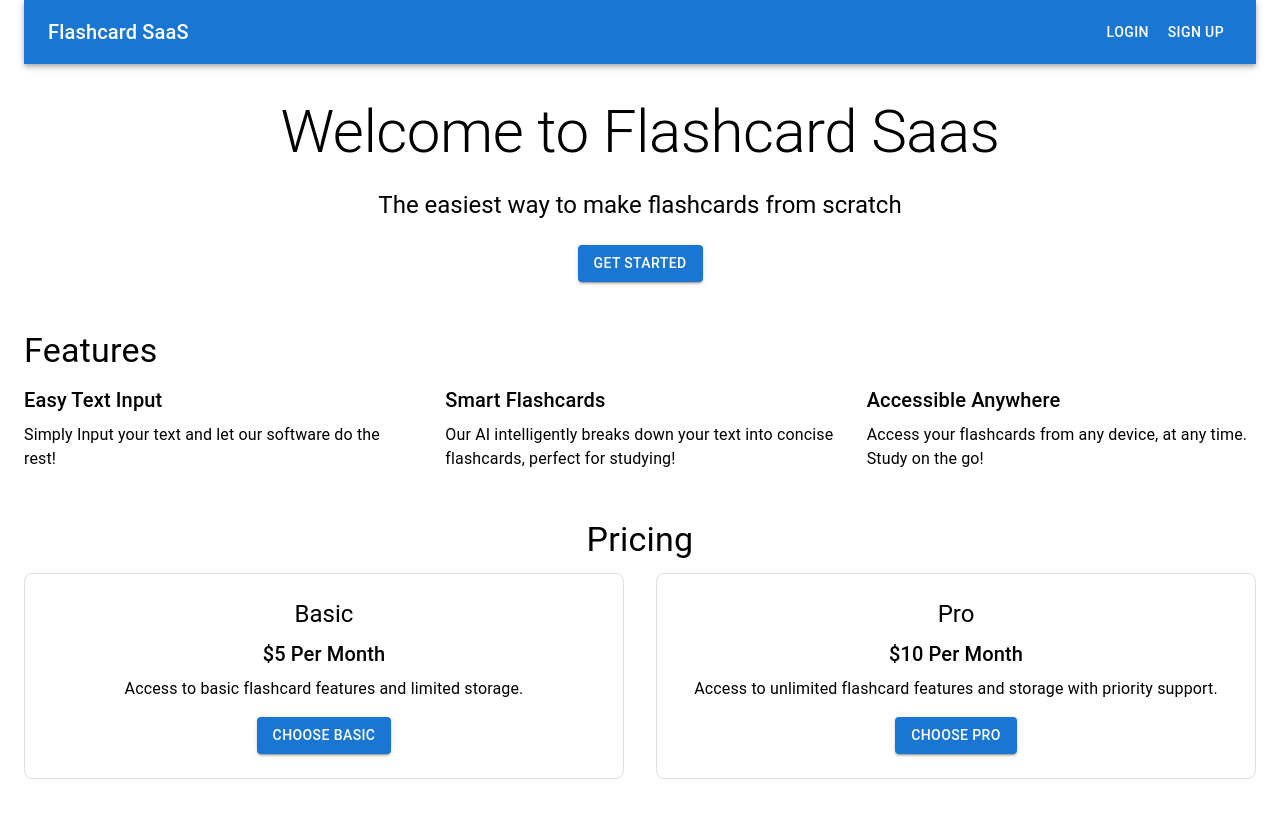
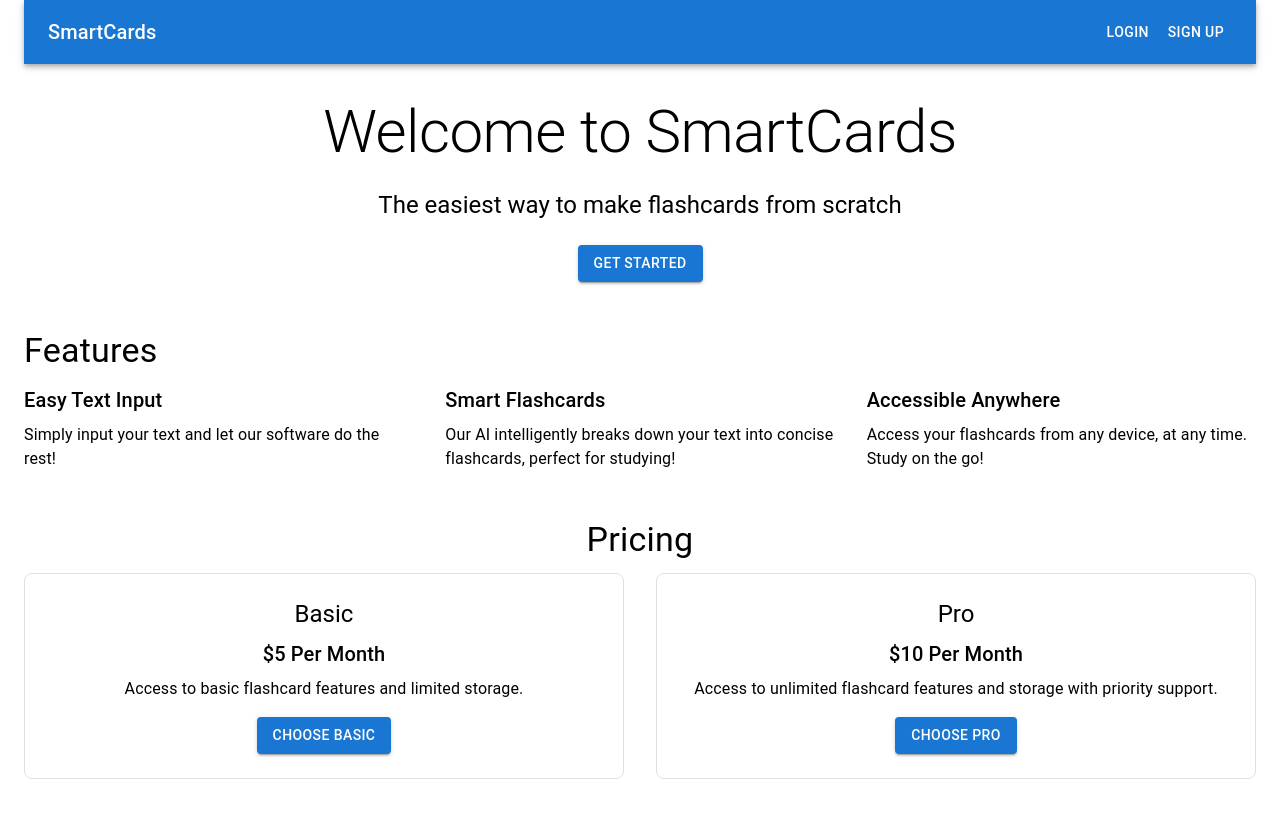
Before and after one commit to Amm1el/AI-Flashcards, a Next.js app: page / in a window 1280 px wide. Shown: the top 818 px of the page. Built offline with nearby package versions, Linux system fonts and the light colour scheme; no server answers.

Commit message:
Added ability traverse through site

```diff
--- a/app/page.js
+++ b/app/page.js
@@ -3,11 +3,13 @@
 import Image from "next/image";
 import getStripe from '@/utils/get-stripe'
 import { SignedIn, SignedOut, UserButton } from '@clerk/nextjs'
-import { Container, AppBar, Toolbar, Typography, Button, Box, } from '@mui/material'
+import { useClerk } from "@clerk/clerk-react";
+import { Container, AppBar, Toolbar, Typography, Button, Box } from '@mui/material'
 import Head from 'next/head'
 import Grid from '@mui/material/Grid';
 
 export default function Home() {
+  const { signOut } = useClerk();
 
   const handleSubmit = async () => {
     const checkoutSession = await fetch('/api/checkout_session', {
@@ -34,93 +36,93 @@ export default function Home() {
     }
   }
 
-
   return (
     <Container maxWidth={false}>
       <Head>
-        <title>Flashcard Saas</title>
-        <meta name = "description" content="Create flashcard from your text"/>
+        <title>SmartCards</title>
+        <meta name="description" content="Create flashcards from your text"/>
       </Head>
 
       <AppBar position="static">
         <Toolbar>
-          <Typography variant = "h6" style={{flexGrow: 1}}>
-            Flashcard SaaS</Typography>
+          <Typography variant="h6" style={{ flexGrow: 1 }}>
+            SmartCards
+          </Typography>
           <SignedOut>
             <Button color="inherit" href='/sign-in'>Login</Button>
             <Button color="inherit" href='/sign-up'>Sign Up</Button>
           </SignedOut>
+          <SignedIn>
+            <Button color='inherit' href='/flashcards'>View Flashcards</Button>
+            <Button color="inherit" onClick={() => signOut()}>Sign Out</Button>
+          </SignedIn>
         </Toolbar>
       </AppBar>
 
-      <Box sx={{
-        textAlign:'center', my: 4
-      }}>
-        <Typography variant = "h2" gutterBottom>Welcome to Flashcard Saas</Typography>
-        <Typography variant = "h5" gutterBottom>
-          {' '}
+      <Box sx={{ textAlign: 'center', my: 4 }}>
+        <Typography variant="h2" gutterBottom>Welcome to SmartCards</Typography>
+        <Typography variant="h5" gutterBottom>
           The easiest way to make flashcards from scratch
         </Typography>
-        <Button variant='contained' color='primary' sx={{mt: 2}}>
+        <Button href='/generate' variant='contained' color='primary' sx={{ mt: 2 }}>
           Get Started
         </Button>
       </Box>
-      <Box sx={{my: 6}}>
-        <Typography variant="h4" components="h2" gutterBottom>
+
+      <Box sx={{ my: 6 }}>
+        <Typography variant="h4" component="h2" gutterBottom>
           Features
         </Typography>
-        <Grid container spacing = {4}>
-          <Grid item xs = {12} md = {4}>
+        <Grid container spacing={4}>
+          <Grid item xs={12} md={4}>
             <Typography variant="h6" gutterBottom>Easy Text Input</Typography>
-            <Typography>Simply Input your text and let our software do the rest!</Typography>
+            <Typography>Simply input your text and let our software do the rest!</Typography>
           </Grid>
-          <Grid item xs = {12} md = {4}>
+          <Grid item xs={12} md={4}>
             <Typography variant="h6" gutterBottom>Smart Flashcards</Typography>
             <Typography>Our AI intelligently breaks down your text into concise flashcards, perfect for studying!</Typography>
           </Grid>
-          <Grid item xs = {12} md = {4}>
+          <Grid item xs={12} md={4}>
             <Typography variant="h6" gutterBottom>Accessible Anywhere</Typography>
             <Typography>Access your flashcards from any device, at any time. Study on the go!</Typography>
           </Grid>
         </Grid>
       </Box>
-      <Box sx={{my: 6, textAlign: 'center'}}>
+
+      <Box sx={{ my: 6, textAlign: 'center' }}>
         <Typography variant="h4" gutterBottom>Pricing</Typography>
-        <Grid container spacing = {4}>
-          <Grid item xs = {12} md = {6}>
+        <Grid container spacing={4}>
+          <Grid item xs={12} md={6}>
             <Box sx={{
               p: 3,
               border: '1px solid',
               borderColor: 'grey.300',
               borderRadius: 2,
-            }}
-          >
+            }}>
               <Typography variant="h5" gutterBottom>Basic</Typography>
               <Typography variant="h6" gutterBottom>$5 Per Month</Typography>
               <Typography>
-              {' '}
                 Access to basic flashcard features and limited storage.
               </Typography>
-              <Button variant='contained' color='primary' sx={{mt: 2}}>
+              <Button variant='contained' color='primary' sx={{ mt: 2 }}>
                 Choose Basic
               </Button>
             </Box>
           </Grid>
-          <Grid item xs = {12} md = {6}>
+
+          <Grid item xs={12} md={6}>
             <Box sx={{
               p: 3,
               border: '1px solid',
               borderColor: 'grey.300',
               borderRadius: 2,
-            }}
-          >
+            }}>
               <Typography variant="h5" gutterBottom>Pro</Typography>
               <Typography variant="h6" gutterBottom>$10 Per Month</Typography>
               <Typography>
-              {' '}
                 Access to unlimited flashcard features and storage with priority support.
               </Typography>
-              <Button variant='contained' color='primary' sx={{mt: 2}} onClick={handleSubmit}>
+              <Button variant='contained' color='primary' sx={{ mt: 2 }} onClick={handleSubmit}>
                 Choose Pro
               </Button>
             </Box>
```
Also changed, not shown: app/flashcards/page.js (+14 -2 lines), app/generate/page.js (+12 -0 lines), app/result/page.js (+6 -2 lines). Lines whose indentation alone changed are shown as unchanged.
